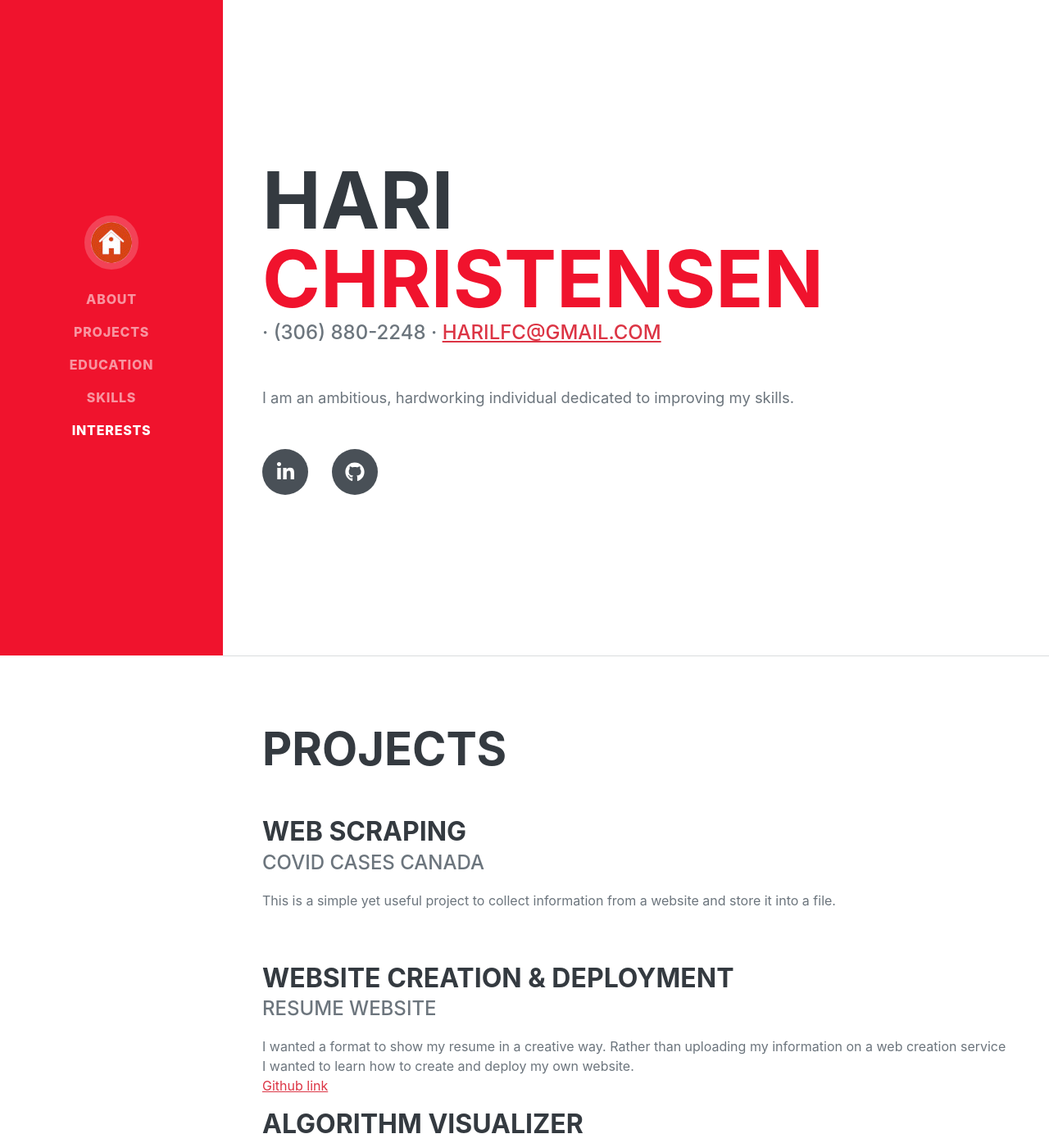
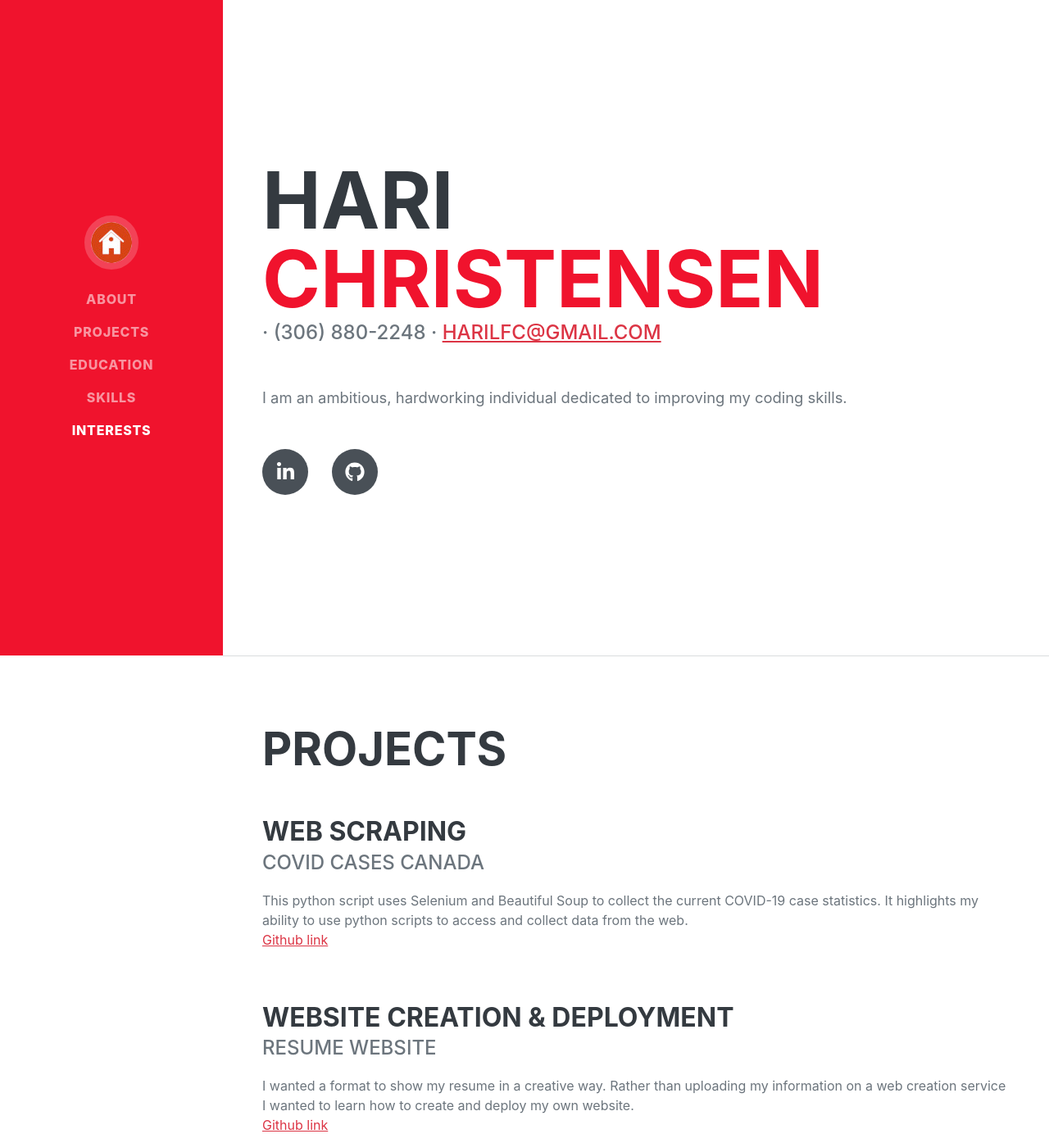
Before and after one commit to harichristensen/website, a Flask app: page / in a window 1280 px wide. Shown: the top 1395 px of the page at 82% size. Run offline with Flask 2, Linux system fonts and the light colour scheme; some libraries are stand-ins or nearby versions; some web fonts are replaced.

Commit message:
added webscraper github link

```diff
--- a/project/page/templates/recipes/home.html
+++ b/project/page/templates/recipes/home.html
@@ -46,7 +46,7 @@
                         · (306) 880-2248 ·
                         <a href="mailto:name@email.com">harilfc@gmail.com</a>
                     </div>
-                    <p class="lead mb-5">I am an ambitious, hardworking individual dedicated to improving my skills.</p>
+                    <p class="lead mb-5">I am an ambitious, hardworking individual dedicated to improving my coding skills.</p>
                     <div class="social-icons">
                         <a class="social-icon" href="https://www.linkedin.com/in/harry-christensen-594991207"><i class="fab fa-linkedin-in"></i></a>
                         <a class="social-icon" href="https://github.com/harichristensen"><i class="fab fa-github"></i></a>
@@ -62,7 +62,9 @@
                         <div class="flex-grow-1">
                             <h3 class="mb-0">Web Scraping</h3>
                             <div class="subheading mb-3">Covid Cases Canada</div>
-                            <p>This is a simple yet useful project to collect information from a website and store it into a file.</p>
+                            <p>This python script uses Selenium and Beautiful Soup to collect the current COVID-19 case statistics. It highlights my ability to use python scripts to access and collect data from the web.
+                                <br><a href="https://github.com/harichristensen/MazeProject">Github link</a>
+                            </p>
                         </div>
                     </div>
                     <div class="d-flex flex-column flex-md-row justify-content-between">
```
